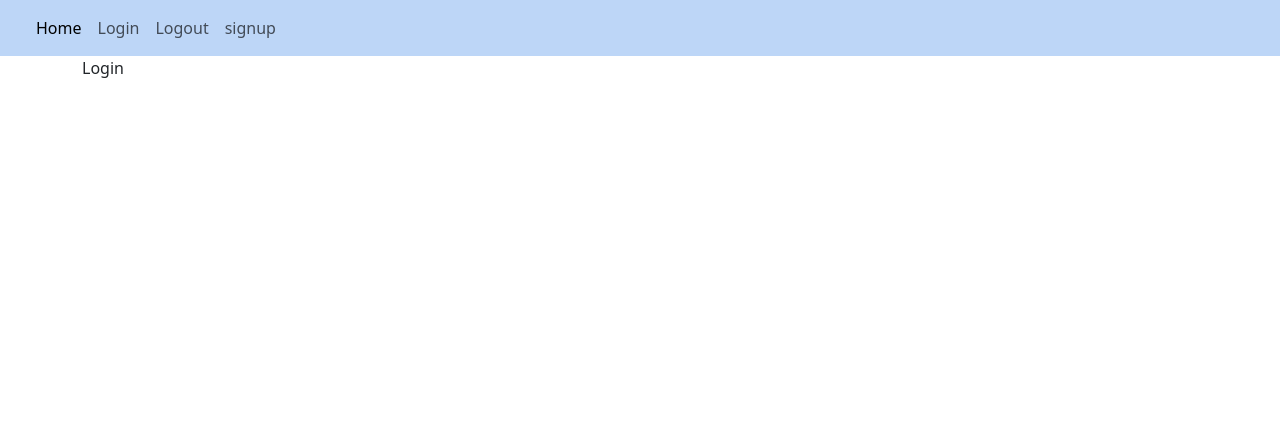
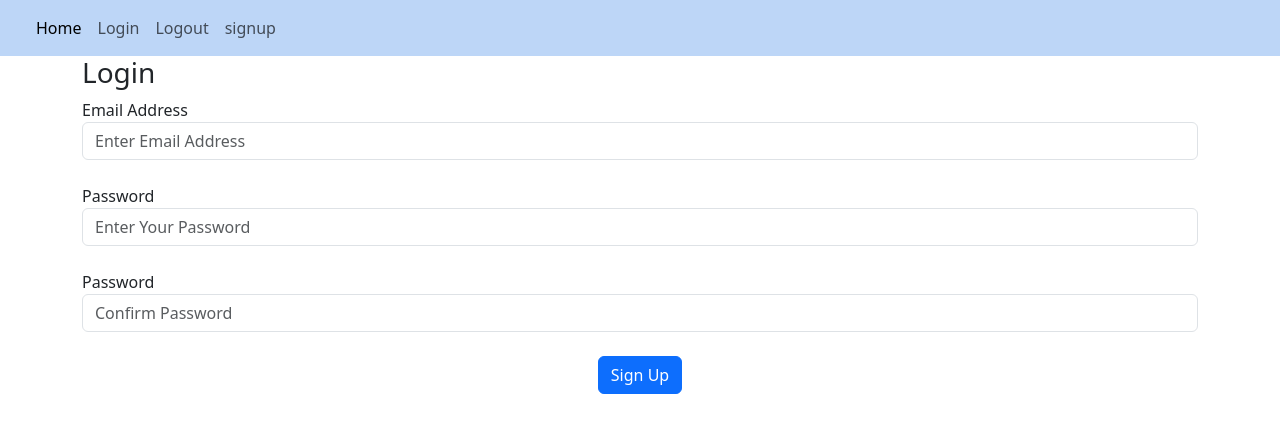
Before and after one commit to iec-creem/Year-13-Programming-Assessment, a Flask app: page /login in a window 1280 px wide. Shown: the top 433 px of the page. Run offline with Flask 3, Linux system fonts and the light colour scheme.

Commit message:
created login form

```diff
--- a/Flask_Blog/website/templates/login.html
+++ b/Flask_Blog/website/templates/login.html
@@ -1,4 +1,33 @@
 <!-- Page extends to template.html -->
 {% extends "template.html"%} {% block title %} Login {% endblock %}
 <!-- Login page content -->
-{% block content %} Login {% endblock %}
+{% block content %}
+
+<!-- Start of Form -->
+<form method="POST">
+    <h3>Login</h3>
+
+    <div class="form-group">
+        <!-- Email form -->
+        <label for="email">Email Address</label>
+        <input type="email" id="email" name="email" class="form-control" placeholder="Enter Email Address" />
+        <br />
+
+        <!-- Password 1 form -->
+        <label for="password1">Password</label>
+        <input type="password" id="password1" name="password1" class="form-control" placeholder="Enter Your Password" />
+        <br />
+
+        <!-- Password 2 form -->
+        <label for="password2">Password</label>
+        <input type="password" id="password2" name="password2" class="form-control" placeholder="Confirm Password" />
+        <br />
+
+        <!-- Submit button -->
+        <div align="center">
+            <button class="btn btn-primary" type="submit">Sign Up</button>
+        </div>
+    </div>
+</form>
+
+{% endblock %}
```
